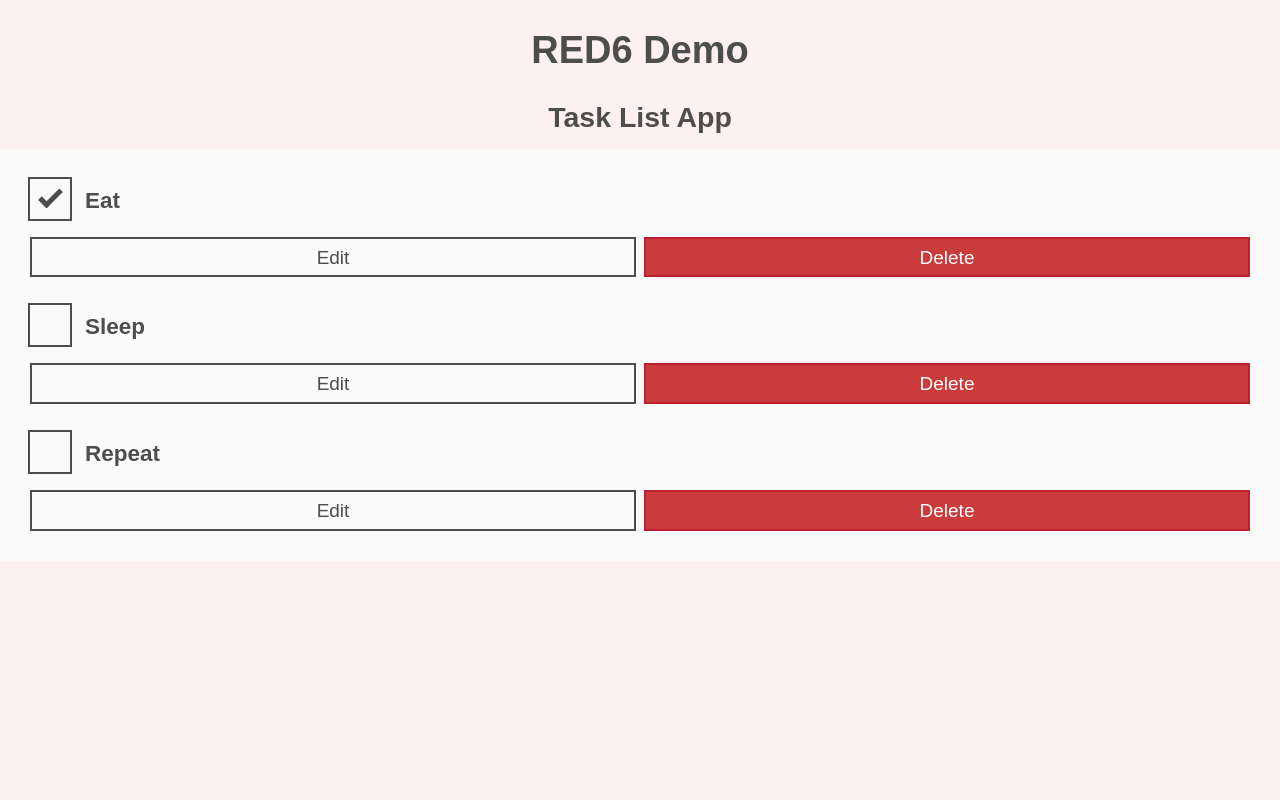
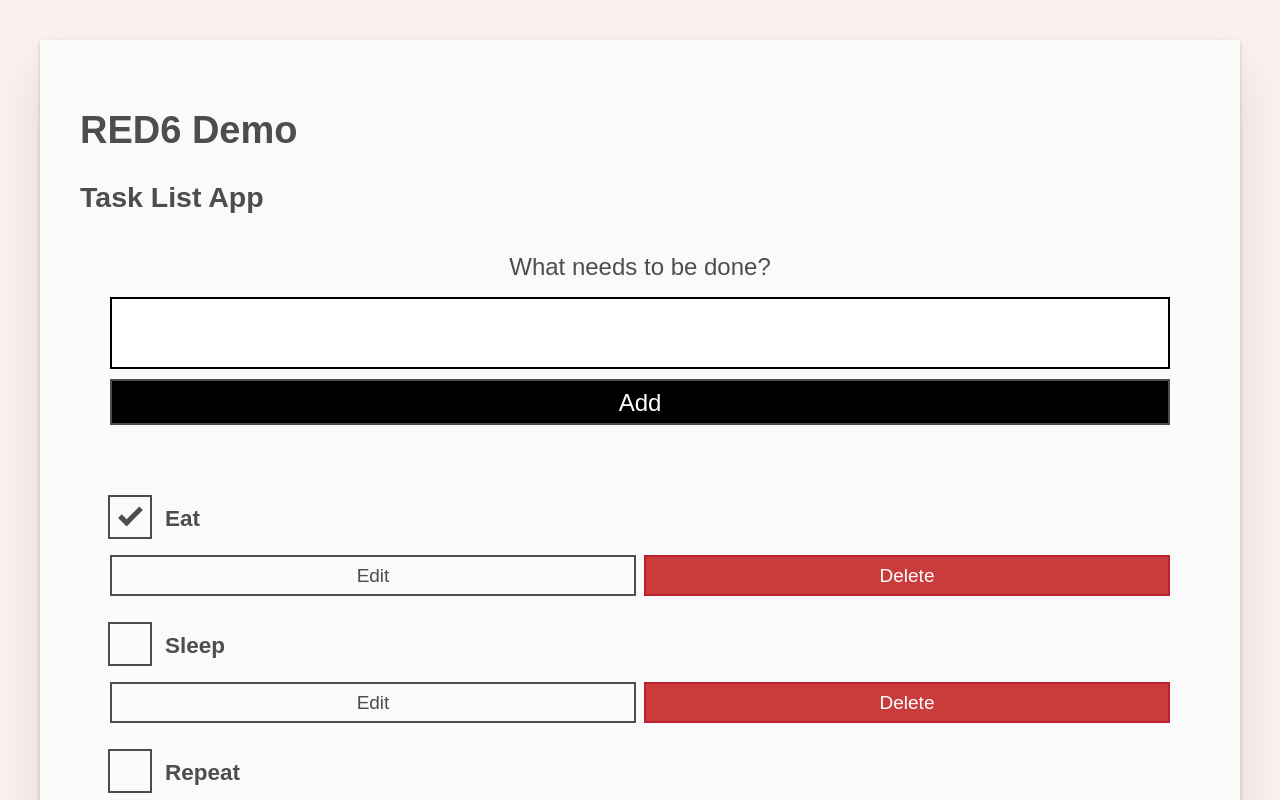
Before and after one commit to cwiemeyer/red6-demo, a React (Create React App) app: page / in a window 1280 px wide. Shown: the top 800 px of the page. Built offline with nearby package versions, Linux system fonts and the light colour scheme; no server answers.

Commit message:
-Update styling of task application -Adding form template to app to be able to add new tasks

```diff
--- a/src/App.css
+++ b/src/App.css
@@ -1,7 +1,3 @@
-.App {
-  text-align: center;
-}
-
 /* RESETS */
 *,
 *::before,
@@ -98,9 +94,6 @@ body {
   background-color: #ca3c3c;
   border-color: #bd2130;
 }
-.btn__filter {
-  border-color: lightgrey;
-}
 .btn__primary {
   color: #fff;
   background-color: #000;
@@ -153,8 +146,8 @@ body {
 
 /* END GLOBAL STYLES */
 .task-app {
-  background: #fff;
-  margin: 2rem 0 4rem 0;
+  background-color: #fcf9f9;
+  margin: 4rem;
   padding: 1rem;
   position: relative;
   box-shadow: 0 2px 4px 0 rgba(0, 0, 0, 0.2), 0 2.5rem 5rem 0 rgba(0, 0, 0, 0.1);
@@ -165,12 +158,14 @@ body {
   }
 }
 .task-app > * {
-  max-width: 50rem;
   margin-left: auto;
   margin-right: auto;
 }
 .task-app > form {
   max-width: 100%;
+}
+.task-app > .new-task-form {
+  padding: 30px;
 }
 .task-app > h1 {
   display: block;
@@ -206,10 +201,6 @@ body {
   [class*="__lg"] {
     font-size: 2.4rem;
   }
-}
-.filters {
-  width: 100%;
-  margin: auto;
 }
 /* TaskItem styles */
 .task {
--- a/src/App.js
+++ b/src/App.js
@@ -1,16 +1,18 @@
 import './App.css';
 import TaskList from "./components/tasks/task-list";
+import TaskForm from "./components/tasks/task-form";
 
 /**
  * This component functions as a wrapper of the whole App and for components of the App to be rendered within.
  */
 function App(props) {
   return (
-    <div className="App">
+    <div className="task-app">
         <header>
             <h1>RED6 Demo</h1>
             <h2>Task List App</h2>
         </header>
+        <TaskForm />
         <TaskList tasks={props.tasks} />
     </div>
   );
--- /dev/null
+++ b/src/components/tasks/task-form.jsx
@@ -0,0 +1,28 @@
+import React from "react";
+
+/**
+ * This component renders a form to edit the Task List.
+ */
+function TaskForm(props) {
+    return (
+        <form className="new-task-form">
+            <h2 className="label-wrapper">
+                <label htmlFor="new-task-input" className="label__lg">
+                    What needs to be done?
+                </label>
+            </h2>
+            <input
+                type="text"
+                id="new-task-input"
+                className="input input__lg"
+                name="text"
+                autoComplete="off"
+            />
+            <button type="submit" className="btn btn__primary btn__lg">
+                Add
+            </button>
+        </form>
+    );
+}
+
+export default TaskForm;
```
